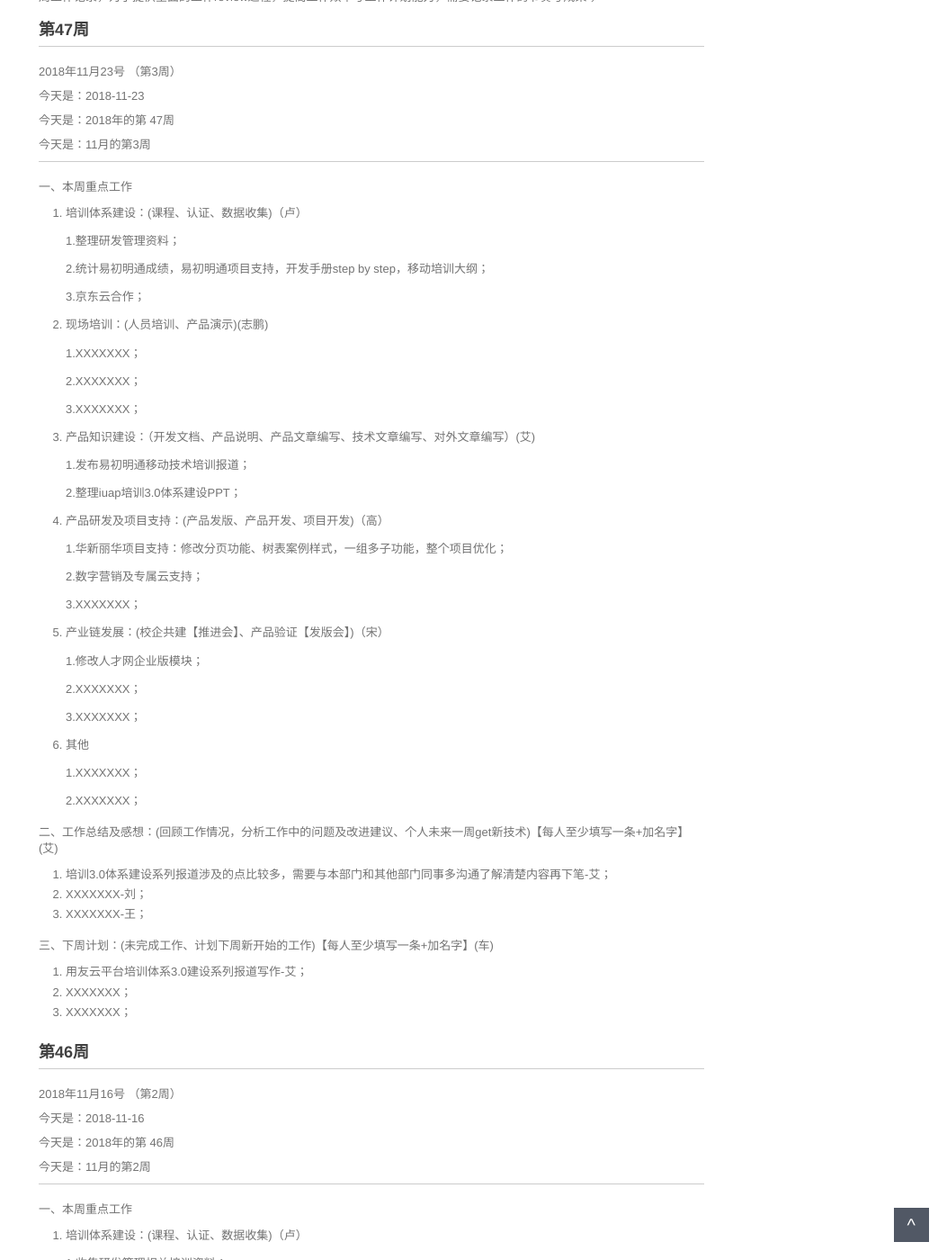
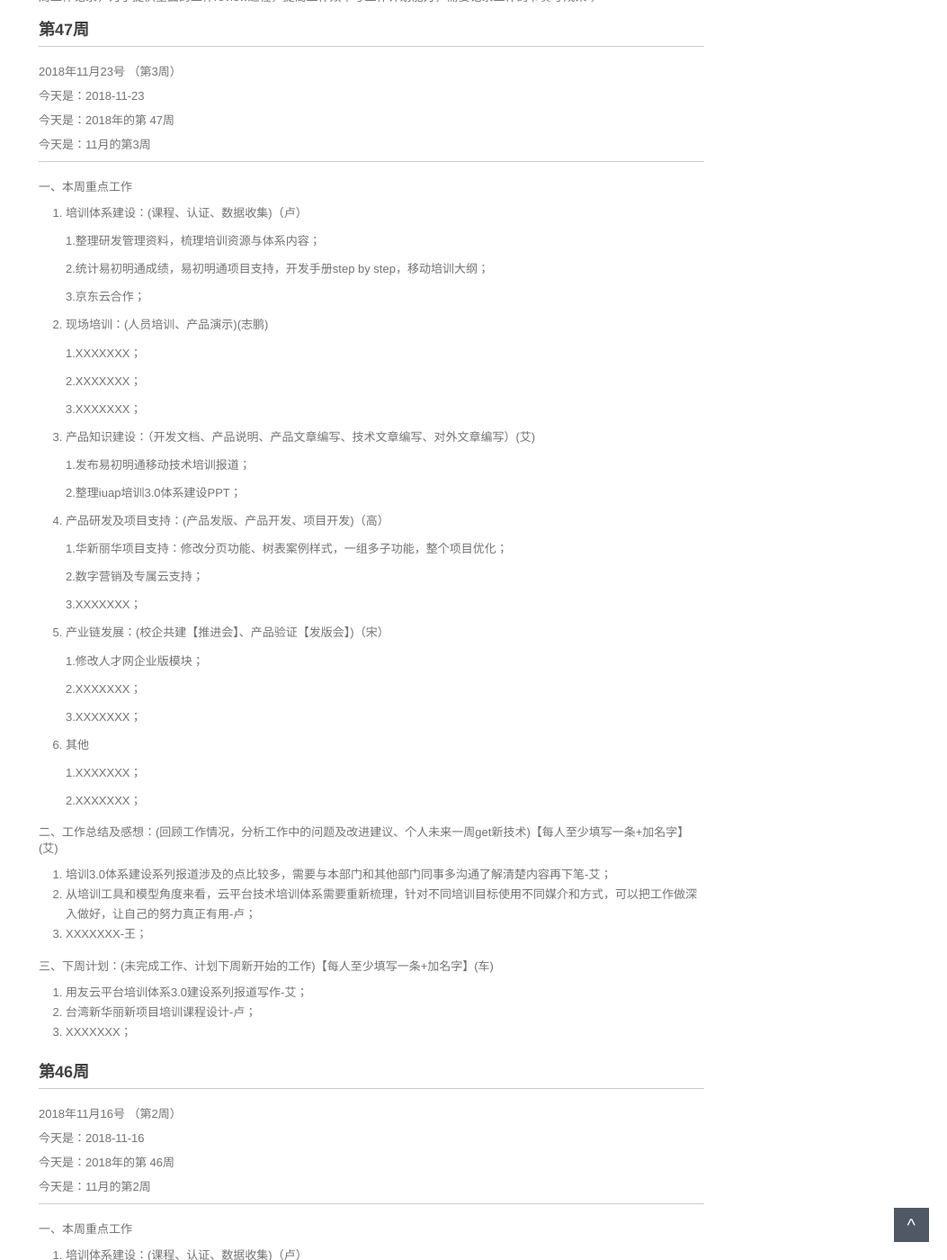
Before and after one commit to walllFlower/blog, a Jekyll site: the page built from _posts/2018-07-17-day_report_cxz.md, in a window 1280 px wide and 1400 px high, scrolled down 310 px. Shown: the whole window at 90% size, without its empty margins (227-1280 px from the left). Built offline with Jekyll 4.4.1, drawn with Linux system fonts in a browser that asks for light colours; comment, search, counter and statistics services are not loaded.

Commit message:
Update 2018-07-17-day_report_cxz.md

```diff
--- a/_posts/2018-07-17-day_report_cxz.md
+++ b/_posts/2018-07-17-day_report_cxz.md
@@ -26,7 +26,7 @@ categories: 技术运营工作周报
 
 1. 培训体系建设：(课程、认证、数据收集)（卢）
 
-    1.整理研发管理资料；
+    1.整理研发管理资料，梳理培训资源与体系内容；
 
     2.统计易初明通成绩，易初明通项目支持，开发手册step by step，移动培训大纲；
 
@@ -71,13 +71,13 @@ categories: 技术运营工作周报
 二、工作总结及感想：(回顾工作情况，分析工作中的问题及改进建议、个人未来一周get新技术)【每人至少填写一条+加名字】(艾)
 
 1. 培训3.0体系建设系列报道涉及的点比较多，需要与本部门和其他部门同事多沟通了解清楚内容再下笔-艾；
-2. XXXXXXX-刘；
+2. 从培训工具和模型角度来看，云平台技术培训体系需要重新梳理，针对不同培训目标使用不同媒介和方式，可以把工作做深入做好，让自己的努力真正有用-卢；
 3. XXXXXXX-王；
 
 三、下周计划：(未完成工作、计划下周新开始的工作)【每人至少填写一条+加名字】(车)
 
 1. 用友云平台培训体系3.0建设系列报道写作-艾；
-2. XXXXXXX；
+2. 台湾新华丽新项目培训课程设计-卢；
 3. XXXXXXX；
 
 
```
